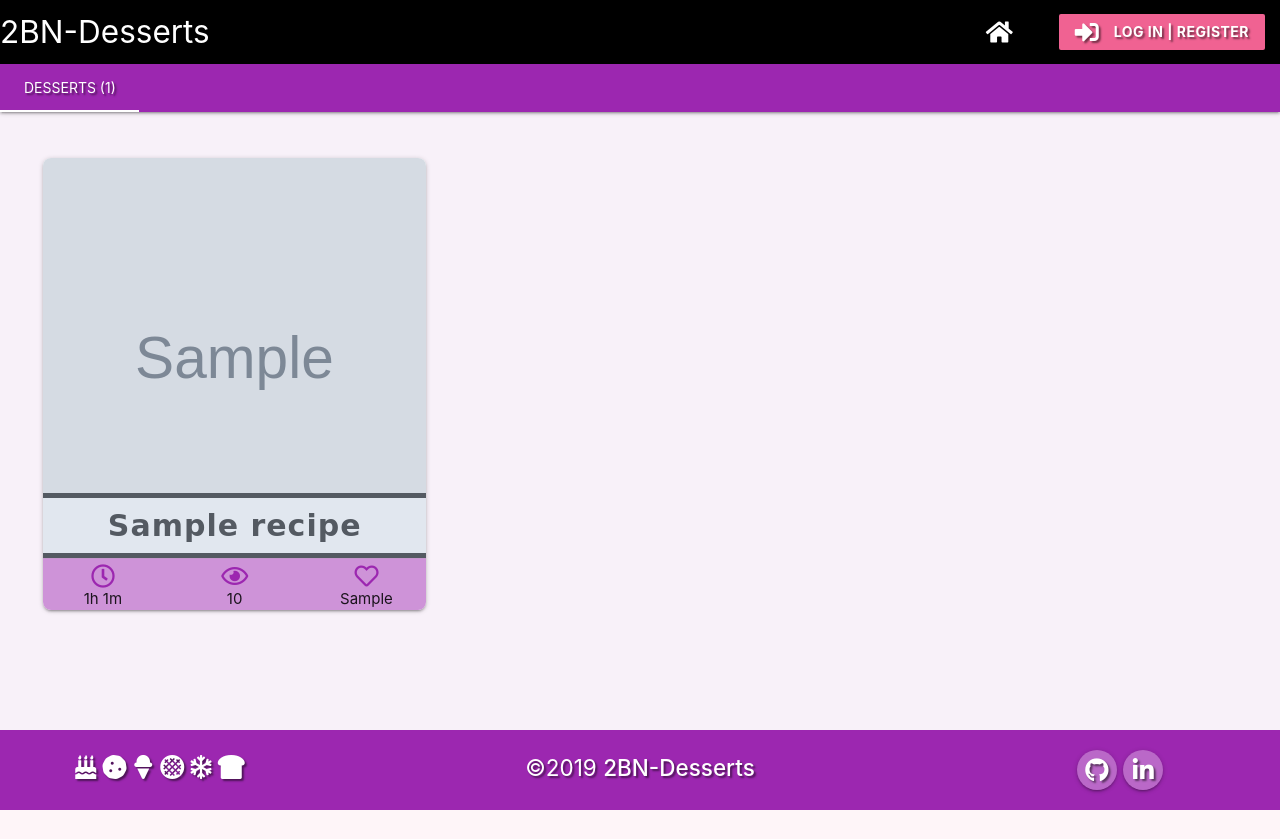
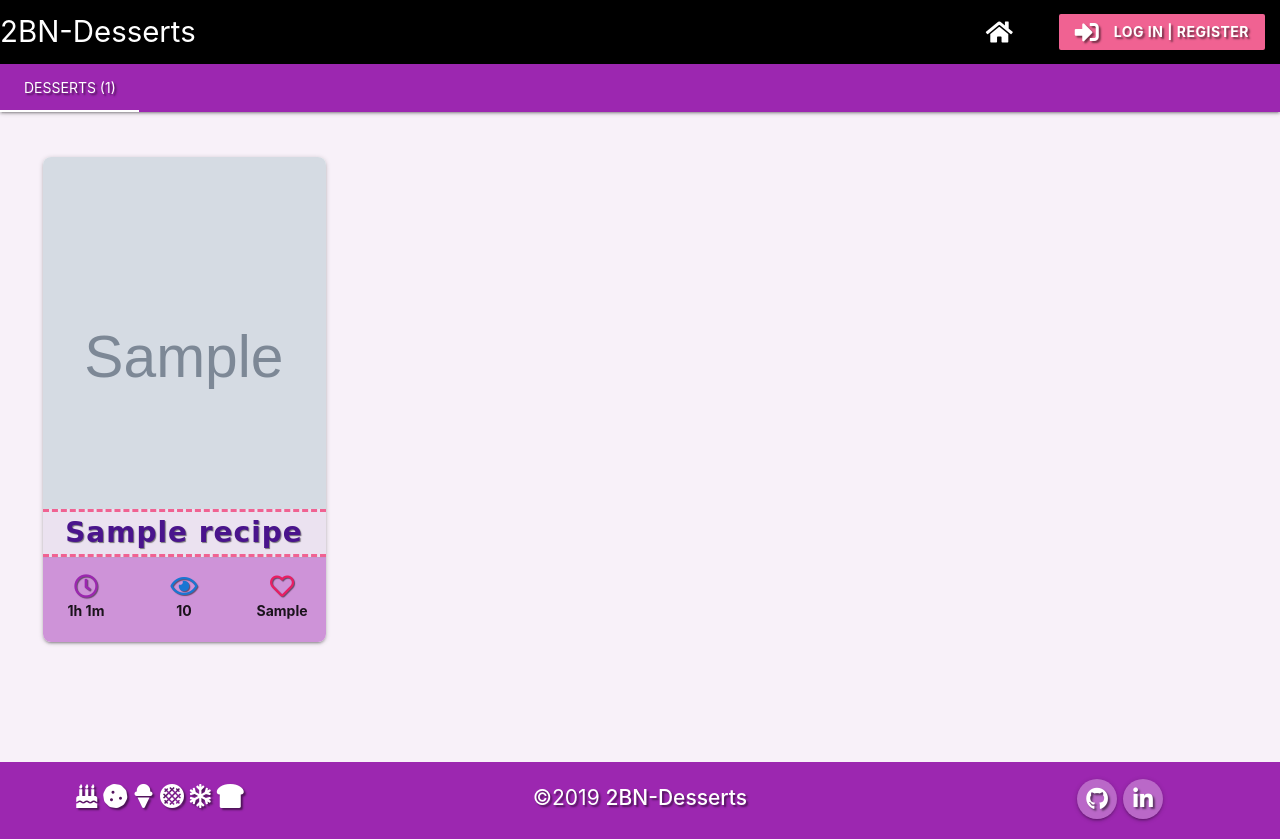
Before and after one commit to TravelTimN/ci-milestone04-dcd, a Flask app: page /desserts in a window 1280 px wide. Before the commit the page ends 810 px from the top, so only its background shows below. Run offline with Flask 2, Linux system fonts and the light colour scheme; grey boxes marked "Sample" are stand-in pictures; a database or web service that is not in the repository returns one stand-in record (values such as "Sample title"); some libraries are stand-ins or nearby versions; some web fonts are replaced.

Commit message:
Update styles across multiple pages :art:
I have added a couple custom styles that are applicable across
several pages, which is why a lot of them are being updated here.

Also, I have added back in the full date, not just month and year.

In preparation for filtering and sorting, I have also added
the username to be visible across all recipe cards now.

```diff
--- a/app/routes.py
+++ b/app/routes.py
@@ -197,7 +197,7 @@ def add_dessert():
 @app.route("/add_dessert", methods=["POST"])
 def add_dessert_toDB():
         # input fields to be submitted to database
-        today = datetime.now().strftime("%B %Y")
+        today = datetime.now().strftime("%d %B, %Y")
 
         # get user_id
         session_user = users_collection.find_one({"username_lower": session["user"].lower()})["username"]
@@ -240,6 +240,12 @@ def add_dessert_toDB():
 # (cRud) ----- READ all desserts -----#
 @app.route("/desserts")
 def view_desserts():
+        # show author on cards
+        authors = []
+        get_authors = users_collection.find({}, {"username": 1})
+        for author in get_authors:
+                authors.append(author)
+
         # sort: alphabetically
         sort_recipe_name = recipes_collection.find().sort([("recipe_name", 1)])
 
@@ -247,7 +253,8 @@ def view_desserts():
         #sort_views = recipes_collection.find().sort([("views", -1)])
 
         return render_template("view_desserts.html",
-                                recipes=sort_recipe_name)
+                                recipes=sort_recipe_name,
+                                authors=authors)
 
 
 # (cRud) ----- READ a single dessert -----#
@@ -369,7 +376,7 @@ def update_dessert_toDB(recipe_id):
         recipe = recipes_collection.find_one({"_id": ObjectId(recipe_id)})
 
         # get today for date_updated
-        today = datetime.now().strftime("%B %Y")
+        today = datetime.now().strftime("%d %B, %Y")
 
         # get current hidden values
         get_author = recipe.get("author")
--- a/app/static/css/style.css
+++ b/app/static/css/style.css
@@ -75,7 +75,11 @@ body {
     width: 90vw;
 }
 
-.text-shadow {
+.text-shadow-1 {
+    text-shadow: 1px 1px 1px rgba(0, 0, 0, 0.5);
+}
+
+.text-shadow-2 {
     text-shadow: 2px 2px 2px rgba(0, 0, 0, 0.5);
 }
 
@@ -98,10 +102,6 @@ main {
     margin-bottom: 50px;
     flex: 1 0 auto;
 }
-
-/*.dropdown-content {
-    z-index: 25;
-}*/
 
 
 /*----- Footer -----*/
@@ -172,14 +172,14 @@ footer {
 }
 
 .card .card-image .card-title {
-    padding: 5px;
+    padding: 0px;
     width: 100%;
-    mix-blend-mode: luminosity;
+    /*mix-blend-mode: luminosity;*/
     font-size: 2em;
     font-weight: bold;
     background: rgba(243, 229, 245, 0.75);
-    border-top: 5px solid #9c27b0;
-    border-bottom: 5px solid #9c27b0;
+    border-top: 3px dashed #f06292;
+    border-bottom: 3px dashed #f06292;
 }
 
 .card .card-content {
@@ -187,13 +187,18 @@ footer {
 }
 
 .card .card-action {
-    padding: 5px 5px 0px 5px;
+    vertical-align: middle;
+    padding: 16px 25px 1px 25px;
     border-bottom-left-radius: 8px;
     border-bottom-right-radius: 8px;
 }
 
-.card-action i {
-    vertical-align: top;
+.card .card-reveal {
+    background-color: rgba(255, 255, 255, 0.9);
+}
+
+.card .card-reveal h6 {
+    line-height: 1.5em;
 }
 
 
@@ -357,7 +362,6 @@ ul.collapsible {
 
 /*----- >600px Materialize Tablet size (.m) -----*/
 @media (min-width: 600px) {
-
     .login-form-container,
     .register-form-container {
         padding: 10px 50px;
@@ -382,7 +386,13 @@ ul.collapsible {
 
 /*----- >992px Materialize Desktop size (.l) -----*/
 @media (min-width: 992px) {
+    html {
+        font-size: 14px;
+    }
     .login-register {
         max-width: 50vw;
     }
+    .card .card-action {
+        padding: 16px 5px 1px 5px;
+    }
 }
--- a/app/templates/partials/_footer.html
+++ b/app/templates/partials/_footer.html
@@ -1,5 +1,5 @@
 <!-- FOOTER -->
-<div class="row center-align text-shadow">
+<div class="row center-align text-shadow-2">
     <div class="col s12 l3">
         <i class="fas fa-birthday-cake material-icons"></i>
         <i class="fas fa-cookie material-icons"></i>
@@ -12,12 +12,14 @@
     <div class="col s12 l6">&copy;<span id="year"></span> <strong>2BN-Desserts</strong></div>
 
     <div class="col s12 l3">
-        <a class="white-text text-shadow btn btn-floating purple lighten-2"
-            href="https://github.com/TravelTimN/ci-milestone04-dcd" target="_blank"><i
-                class="fab fa-github material-icons tooltipped" data-position="top" data-tooltip="GitHub"></i></a>
-        <a class="white-text text-shadow btn btn-floating purple lighten-2"
-            href="https://www.linkedin.com/in/travel-tim-nelson" target="_blank"><i
-                class="fab fa-linkedin-in material-icons tooltipped" data-position="top" data-tooltip="LinkedIn"></i></a>
+        <a class="white-text text-shadow-2 waves-effect waves-red btn btn-floating purple lighten-2"
+            href="https://github.com/TravelTimN/ci-milestone04-dcd" target="_blank">
+            <i class="fab fa-github material-icons" title="TravelTimN"></i>
+        </a>
+        <a class="white-text text-shadow-2 waves-effect waves-red btn btn-floating purple lighten-2"
+            href="https://www.linkedin.com/in/travel-tim-nelson" target="_blank">
+            <i class="fab fa-linkedin-in material-icons" title="Travel-Tim-Nelson"></i>
+        </a>
     </div>
 
 </div>
--- a/app/templates/partials/_navbar.html
+++ b/app/templates/partials/_navbar.html
@@ -6,10 +6,10 @@
         <ul id="nav-mobile" class="right hide-on-med-and-down">
             <li><a class="btn black" title="Home" href="{{ url_for('home') }}"><i class="fas fa-home material-icons"></i></a></li>
             {% if session.user %}
-                <li><a class="waves-effect waves-green btn blue text-shadow bold upper" title="My Profile" href="{{ url_for('profile', username=session['user']) }}"><i class="fas fa-user-circle material-icons left"></i>{{ session["user"] }}</a></li>
-                <li><a class="waves-effect waves-purple btn pink lighten-2 text-shadow bold upper" title="Log Out" href="{{ url_for('logout') }}"><i class="fas fa-sign-out-alt material-icons left white-text"></i>Log Out</a></li>
+                <li><a class="waves-effect waves-green btn blue text-shadow-2 bold upper" title="My Profile" href="{{ url_for('profile', username=session['user']) }}"><i class="fas fa-user-circle material-icons left"></i>{{ session["user"] }}</a></li>
+                <li><a class="waves-effect waves-purple btn pink lighten-2 text-shadow-2 bold upper" title="Log Out" href="{{ url_for('logout') }}"><i class="fas fa-sign-out-alt material-icons left white-text"></i>Log Out</a></li>
             {% else %}
-                <li><a class="waves-effect waves-purple btn pink lighten-2 text-shadow bold upper" title="Log In | Register" href="{{ url_for('login') }}"><i class="fas fa-sign-in-alt material-icons left"></i>Log In | Register</a></li>
+                <li><a class="waves-effect waves-purple btn pink lighten-2 text-shadow-2 bold upper" title="Log In | Register" href="{{ url_for('login') }}"><i class="fas fa-sign-in-alt material-icons left"></i>Log In | Register</a></li>
             {% endif %}
         </ul>
     </div>
@@ -18,10 +18,10 @@
     <!-- BOTTOM NAV -->
     <div class="nav-content purple">
         <ul class="tabs tabs-transparent">
-            <li class="tab"><a class="waves-effect waves-red text-shadow upper" href="{{ url_for('view_desserts') }}" target="_self">Desserts ({{ total_recipes() }})</a></li>
+            <li class="tab"><a class="waves-effect waves-red text-shadow-2 upper" href="{{ url_for('view_desserts') }}" target="_self">Desserts ({{ total_recipes() }})</a></li>
         </ul>
         {% if session.user %}
-            <a class="btn-floating btn-large halfway-fab text-shadow" title="Add a Recipe" href="{{ url_for('add_dessert') }}"><i class="fas fa-plus material-icons pink lighten-2 waves-effect waves-circle waves-purple bold"></i></a>
+            <a class="btn-floating btn-large halfway-fab text-shadow-2" title="Add a Recipe" href="{{ url_for('add_dessert') }}"><i class="fas fa-plus material-icons pink lighten-2 waves-effect waves-circle waves-purple bold"></i></a>
         {% endif %}
     </div>
 </nav>
@@ -29,12 +29,12 @@
 
 <!-- MOBILE SIDE NAV -->
 <ul class="sidenav" id="mobile-demo">
-    <li><a class="waves-effect waves-red btn purple text-shadow upper bold hoverable" href="{{ url_for('home') }}"><i class="fas fa-home material-icons left white-text"></i>Home</a></li>
-    <li><a class="waves-effect waves-red btn purple text-shadow upper bold hoverable" href="{{ url_for('view_desserts') }}"><i class="fas fa-utensils material-icons left white-text"></i>Desserts</a></li>
+    <li><a class="waves-effect waves-red btn purple text-shadow-2 upper bold hoverable" href="{{ url_for('home') }}"><i class="fas fa-home material-icons left white-text"></i>Home</a></li>
+    <li><a class="waves-effect waves-red btn purple text-shadow-2 upper bold hoverable" href="{{ url_for('view_desserts') }}"><i class="fas fa-utensils material-icons left white-text"></i>Desserts</a></li>
     {% if session.user %}
-        <li><a class="waves-effect waves-green btn blue text-shadow upper bold hoverable" href="{{ url_for('profile', username=session['user']) }}"><i class="fas fa-user-circle material-icons left white-text"></i>{{ session["user"] }}</a></li>
-        <li><a class="waves-effect waves-purple btn pink lighten-2 text-shadow upper bold hoverable" href="{{ url_for('logout') }}"><i class="fas fa-sign-out-alt material-icons left white-text"></i>Log Out</a></li>
+        <li><a class="waves-effect waves-green btn blue text-shadow-2 upper bold hoverable" href="{{ url_for('profile', username=session['user']) }}"><i class="fas fa-user-circle material-icons left white-text"></i>{{ session["user"] }}</a></li>
+        <li><a class="waves-effect waves-purple btn pink lighten-2 text-shadow-2 upper bold hoverable" href="{{ url_for('logout') }}"><i class="fas fa-sign-out-alt material-icons left white-text"></i>Log Out</a></li>
     {% else %}
-        <li><a class="waves-effect waves-purple btn pink lighten-2 text-shadow upper bold hoverable" href="{{ url_for('login') }}"><i class="fas fa-sign-in-alt material-icons left white-text"></i>Log In | Register</a></li>
+        <li><a class="waves-effect waves-purple btn pink lighten-2 text-shadow-2 upper bold hoverable" href="{{ url_for('login') }}"><i class="fas fa-sign-in-alt material-icons left white-text"></i>Log In | Register</a></li>
     {% endif %}
 </ul>
--- a/app/templates/view_desserts.html
+++ b/app/templates/view_desserts.html
@@ -1,7 +1,6 @@
 {% extends "base.html" %}
 
 {% block content %}
-
 
 <div class="container-95">
 
@@ -9,36 +8,37 @@
 
         <!-- for each recipe, create Materialize Card -->
         {% for recipe in recipes %}
-        <div class="col s12 m6 l4">
-            <div class="card sticky-action">
+        <div class="col s12 m6 l3">
+            <div class="card sticky-action hoverable">
 
                 <!-- Card Image -->
-                <div class="card-image waves-effect waves-block waves-light">
+                <div class="card-image waves-effect waves-block waves-red">
                     {% if recipe.img_src %}
                     <img src="{{ recipe.img_src }}" alt="Dessert" class="activator">
                     {% else %}
                     <img src="{{ url_for('static', filename='img/no-img.png') }}" alt="Dessert" class="activator">
                     {% endif %}
                     <a href="{{ url_for('view_dessert', recipe_id=recipe._id, slugUrl=recipe.recipe_slug) }}">
-                        <span class="card-title center-align purple-text font-emilys-candy">
+                        <span class="card-title center-align purple-text text-darken-4 text-shadow-1 font-emilys-candy" title="{{ recipe.recipe_name }}">
                             {{ recipe.recipe_name }}
                         </span>
                     </a>
                 </div>
 
                 <!-- Card Action (stats) -->
-                <div class="card-action purple lighten-3">
+                <div class="card-action purple lighten-3 activator">
+
                     <div class="row">
-                        <div class="col s4 center-align tooltipped" data-position="top" data-tooltip="Total Time: {% if recipe.total_hrs %}{{ recipe.total_hrs }}h{% endif %} {{ recipe.total_mins }}m">
-                            <i class="far fa-clock material-icons purple-text"></i><br>
+                        <div class="col s4 center-align bold" title="Total Time">
+                            <i class="far fa-clock material-icons purple-text text-shadow-1"></i><br>
                             {% if recipe.total_hrs %}{{ recipe.total_hrs }}h{% endif %} {{ recipe.total_mins }}m
                         </div>
-                        <div class="col s4 center-align tooltipped" data-position="top" data-tooltip="Total Views: {{ recipe.views }}">
-                            <i class="far fa-eye material-icons purple-text"></i><br>
+                        <div class="col s4 center-align bold" title="Recipe Views">
+                            <i class="far fa-eye material-icons blue-text text-darken-2 text-shadow-1"></i><br>
                             {{ recipe.views }}
                         </div>
-                        <div class="col s4 center-align tooltipped" data-position="top" data-tooltip="Total Likes: {{ recipe.user_favs }}">
-                            <i class="far fa-heart material-icons purple-text"></i><br>
+                        <div class="col s4 center-align bold" title="User Favorites">
+                            <i class="far fa-heart material-icons pink-text text-shadow-1"></i><br>
                             {{ recipe.user_favs }}
                         </div>
                     </div>
@@ -46,13 +46,30 @@
 
                 <!-- Card Reveal (hidden until clicked) -->
                 <div class="card-reveal">
-                    <p class="card-title">
+                    <h5 class="card-title">
                         <i class="material-icons right">close</i>
-                        <a href="{{ url_for('view_dessert', recipe_id=recipe._id, slugUrl=recipe.recipe_slug) }}"
-                            class="purple-text bold font-emilys-candy">{{ recipe.recipe_name }}</a>
-                    </p>
-                    <p class="pink-text font-rye bold">{{ recipe.dessert_type }}</p>
-                    <q>{{ recipe.description }}</q>
+                        <a href="{{ url_for('view_dessert', recipe_id=recipe._id, slugUrl=recipe.recipe_slug) }}">
+                            <i class="fas fa-info-circle material-icons pink-text text-lighten-3 hide-on-small-only tooltipped" data-position="bottom"
+                                data-tooltip="{{ recipe.description|truncate(85, True, '...<br>[ click to read more ]')|safe }}"></i>
+                            <span class="purple-text text-shadow-1 bold font-emilys-candy">{{ recipe.recipe_name }}</span>
+                        </a>
+                    </h5>
+                    <hr class="divider" color="purple"></hr>
+                    <h6 class="purple-text bold"><i class="fas fa-utensils materialize-icons"></i> : <span class="pink-text font-rye">{{ recipe.dessert_type }}</span><br>
+                        <span class="purple-text">
+                            {% for author in authors %}
+                            {% if recipe.author|string == author["_id"]|string %}
+                            <i class="fas fa-user-circle materialize-icons"></i> author: <span class="pink-text">{{ author["username"] }}</span>
+                            {% endif %}
+                            {% endfor %}
+                        </span><br>
+                        <span class="purple-text">
+                            <i class="fas fa-calendar-plus materialize-icons"></i> added: <span class="pink-text">{{ recipe.date_added }}</span>
+                            {% if recipe.date_added != recipe.date_updated %}
+                            <br><i class="fas fa-calendar-check materialize-icons"></i> updated: <span class="pink-text">{{ recipe.date_updated }}</span>
+                            {% endif %}
+                        </span>
+                    </h6>
                 </div>
             </div>
         </div>
```
Also changed, not shown: app/templates/add_dessert.html (+9 -9 lines), app/templates/log_reg.html (+4 -4 lines), app/templates/profile.html (+3 -4 lines), app/templates/update_dessert.html (+9 -9 lines), app/templates/view_dessert.html (+18 -13 lines).
